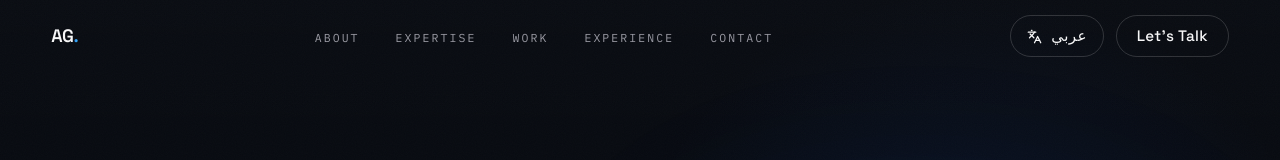
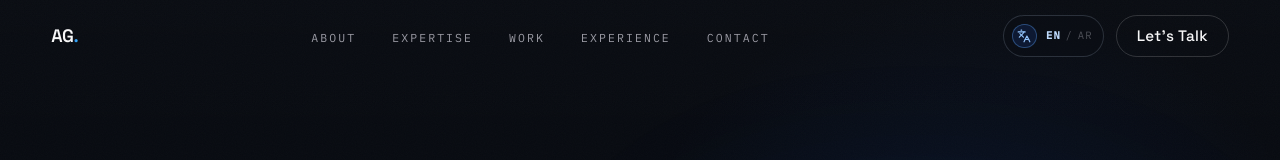
Before and after one commit to AymanGhomim/Ayman-Ghonim, a React (Vite) app: page / in a window 1280 px wide. Shown: the top 160 px of the page. Built offline with nearby package versions, Linux system fonts and the light colour scheme.

Commit message:
Enhance language switch functionality and styling in Navbar component

```diff
--- a/src/components/layout/Navbar.tsx
+++ b/src/components/layout/Navbar.tsx
@@ -82,11 +82,17 @@ export function Navbar() {
             <button
               type="button"
               onClick={toggleLanguage}
-              className="btn-ghost inline-flex items-center gap-2 !px-4 !py-2.5 text-sm"
-              aria-label="Translate website to Arabic"
+              className="language-switch"
+              aria-label={language === "ar" ? "Switch to English" : "Switch to Arabic"}
             >
-              <Languages size={15} />
-              {language === "ar" ? "English" : "عربي"}
+              <span className="language-switch-icon" aria-hidden>
+                <Languages size={14} />
+              </span>
+              <span className="language-switch-options" aria-hidden>
+                <span className={language === "en" ? "is-active" : ""}>EN</span>
+                <span className="language-switch-divider">/</span>
+                <span className={language === "ar" ? "is-active" : ""}>AR</span>
+              </span>
             </button>
             <Magnetic strength={0.2}>
               <a href="#contact" className="btn-ghost !px-5 !py-2.5 text-sm">
@@ -153,10 +159,17 @@ export function Navbar() {
                 toggleLanguage();
                 setOpen(false);
               }}
-              className="btn-ghost mt-6 inline-flex w-fit items-center gap-2 !px-5 !py-3"
+              className="language-switch mt-6"
+              aria-label={language === "ar" ? "Switch to English" : "Switch to Arabic"}
             >
-              <Languages size={16} />
-              {language === "ar" ? "Switch to English" : "ترجمة الموقع للعربية"}
+              <span className="language-switch-icon" aria-hidden>
+                <Languages size={15} />
+              </span>
+              <span className="language-switch-options" aria-hidden>
+                <span className={language === "en" ? "is-active" : ""}>EN</span>
+                <span className="language-switch-divider">/</span>
+                <span className={language === "ar" ? "is-active" : ""}>AR</span>
+              </span>
             </button>
           </motion.div>
         )}
--- a/src/index.css
+++ b/src/index.css
@@ -1376,6 +1376,66 @@ button {
   background: var(--surface-glass);
 }
 
+/* Compact language control */
+.language-switch {
+  display: inline-flex;
+  align-items: center;
+  gap: 0.58rem;
+  min-height: 2.6rem;
+  padding: 0.42rem 0.62rem 0.42rem 0.5rem;
+  border: 1px solid rgba(148, 163, 184, 0.24);
+  border-radius: 999px;
+  color: var(--text-secondary);
+  background: rgba(12, 15, 21, 0.58);
+  font-family: var(--font-mono);
+  font-size: 0.66rem;
+  letter-spacing: 0.12em;
+  transition:
+    transform var(--duration-fast) var(--ease-out-expo),
+    border-color var(--duration-fast) var(--ease-out-expo),
+    background var(--duration-fast) var(--ease-out-expo),
+    color var(--duration-fast) var(--ease-out-expo);
+}
+.language-switch:hover {
+  transform: translateY(-2px);
+  border-color: rgba(96, 165, 250, 0.72);
+  color: var(--text-primary);
+  background: rgba(30, 41, 59, 0.72);
+}
+.language-switch:focus-visible {
+  outline: 2px solid rgba(96, 165, 250, 0.9);
+  outline-offset: 3px;
+}
+.language-switch-icon {
+  display: grid;
+  width: 1.55rem;
+  height: 1.55rem;
+  place-items: center;
+  border: 1px solid rgba(96, 165, 250, 0.36);
+  border-radius: 50%;
+  color: #93c5fd;
+  background: rgba(37, 99, 235, 0.14);
+}
+.language-switch-options {
+  display: inline-flex;
+  align-items: center;
+  gap: 0.28rem;
+}
+.language-switch-options > span {
+  transition: color 180ms ease, opacity 180ms ease;
+}
+.language-switch-options > span:not(.is-active) {
+  opacity: 0.46;
+}
+.language-switch-options .is-active {
+  color: #bfdbfe;
+  font-weight: 700;
+}
+.language-switch-divider {
+  color: var(--text-muted);
+  opacity: 0.5;
+}
+
 /* Hairline divider */
 .divider {
   height: 1px;
```
